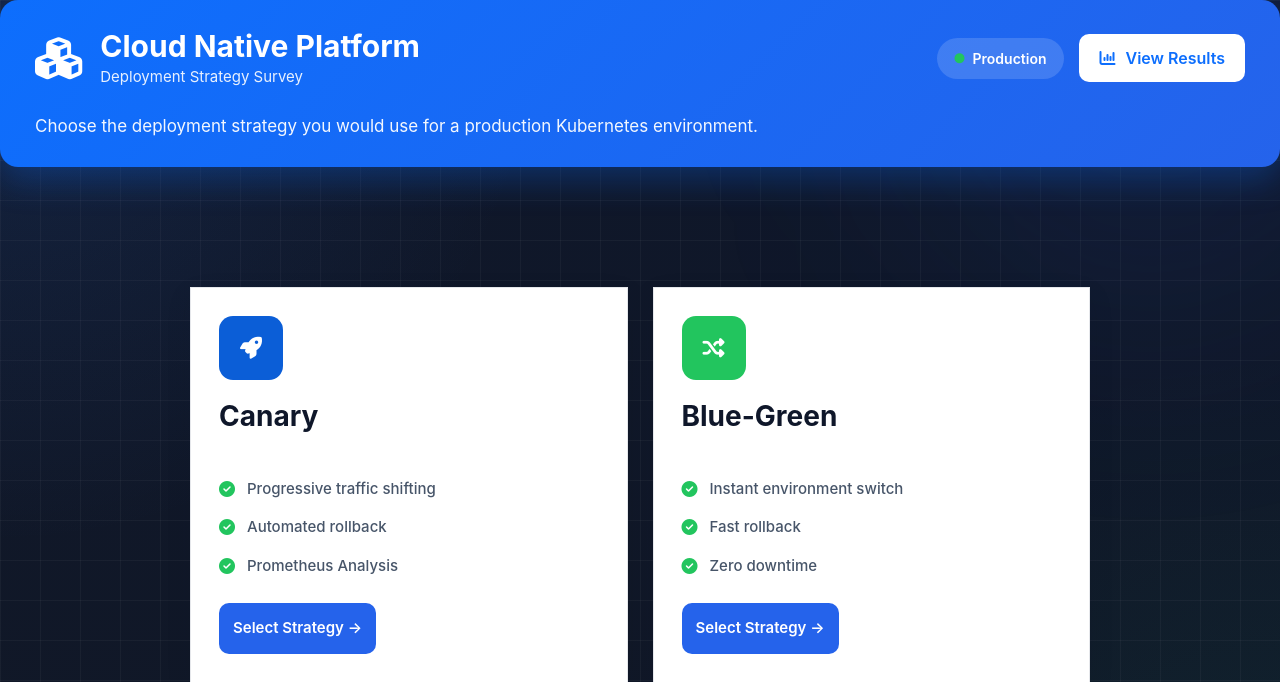
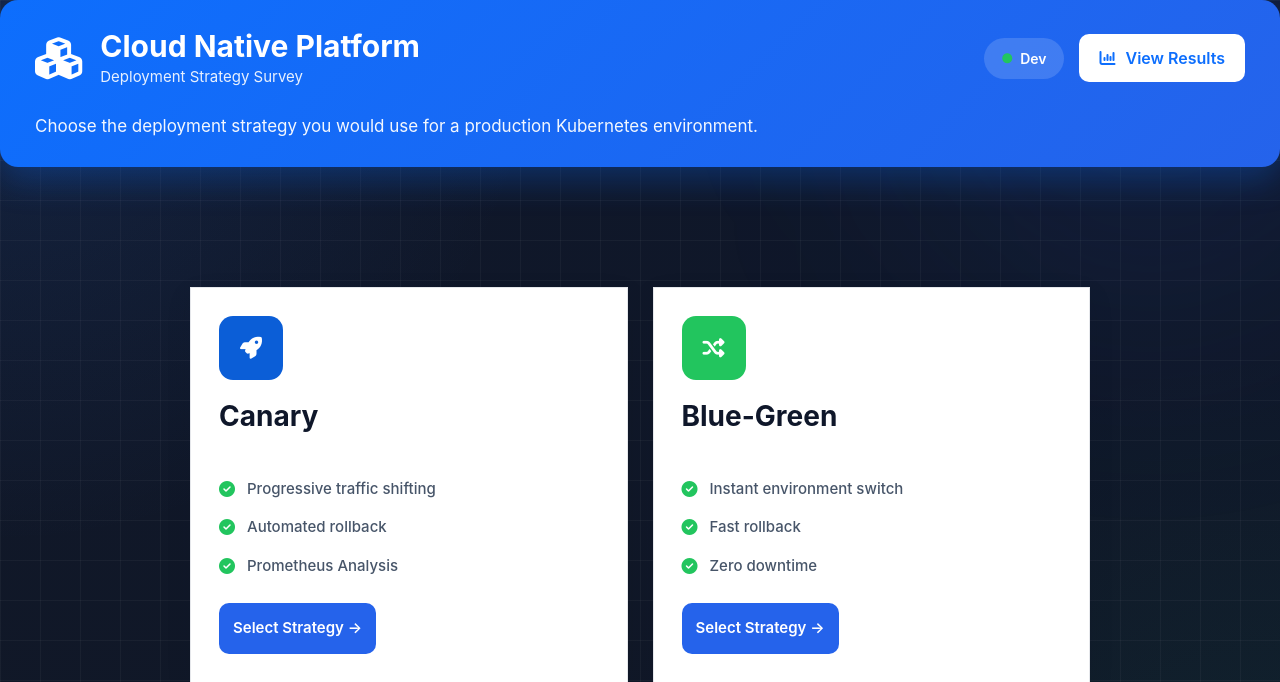
Before and after one commit to stackcouture/voting-app, a Flask app: page / in a window 1280 px wide. Shown: the top 682 px of the page. Run offline with Flask 3, Linux system fonts and the light colour scheme; some libraries are stand-ins or nearby versions.

Commit message:
#Update the index.html in the vote app

```diff
--- a/vote/templates/index.html
+++ b/vote/templates/index.html
@@ -41,7 +41,7 @@
 
                 <i class="fa-solid fa-circle"></i>
 
-                Production
+                Dev
 
             </span>
 
```
